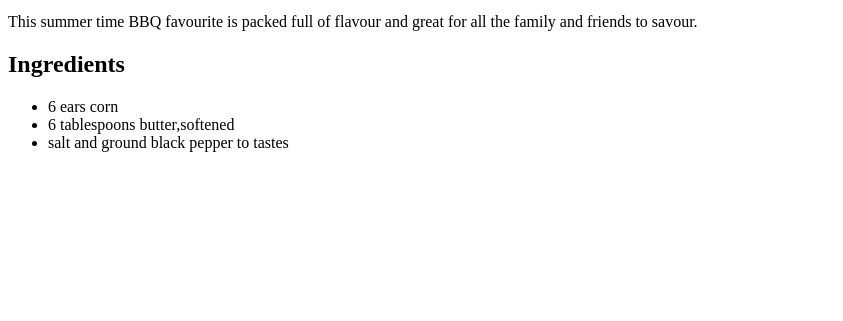
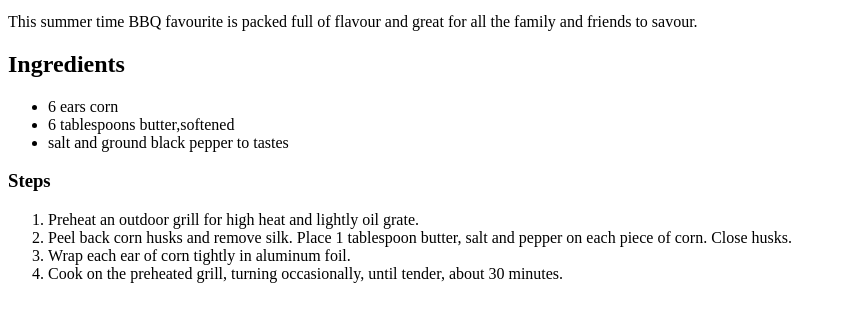
Before and after one commit to Peter-James-Borrow/odin-recipes, a plain HTML site: page recipes/grilled-corn.html in a window 1280 px wide. Shown: the part 405-726 px from the top of the page, without its empty margins (0-843 px from the left). Drawn offline with Linux system fonts and the light colour scheme.

Commit message:
FEATURE: Created instructional steps section

```diff
--- a/recipes/grilled-corn.html
+++ b/recipes/grilled-corn.html
@@ -19,5 +19,12 @@
         <li>6 tablespoons butter,softened</li>
         <li>salt and ground black pepper to tastes</li>
     </ul>
+    <h3>Steps</h3>
+    <ol>
+        <li>Preheat an outdoor grill for high heat and lightly oil grate.</li>
+        <li>Peel back corn husks and remove silk. Place 1 tablespoon butter, salt and pepper on each piece of corn. Close husks.</li>
+        <li>Wrap each ear of corn tightly in aluminum foil.</li>
+        <li>Cook on the preheated grill, turning occasionally, until tender, about 30 minutes.</li>
+    </ol>
 </body>
 </html>
```
